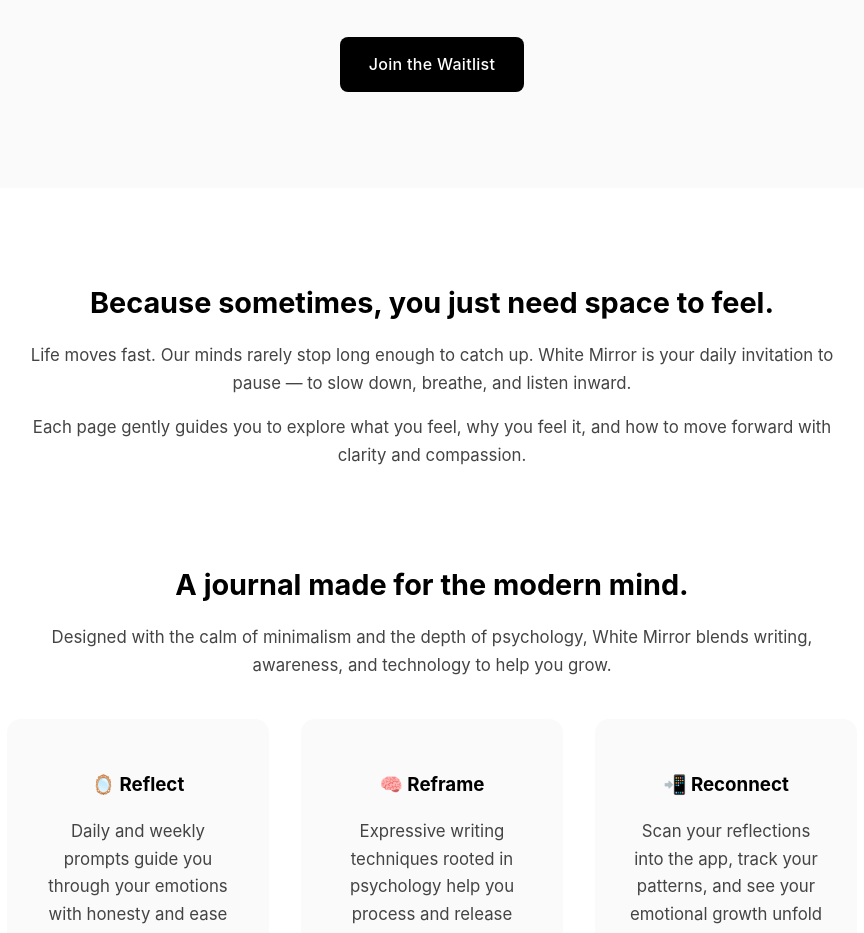
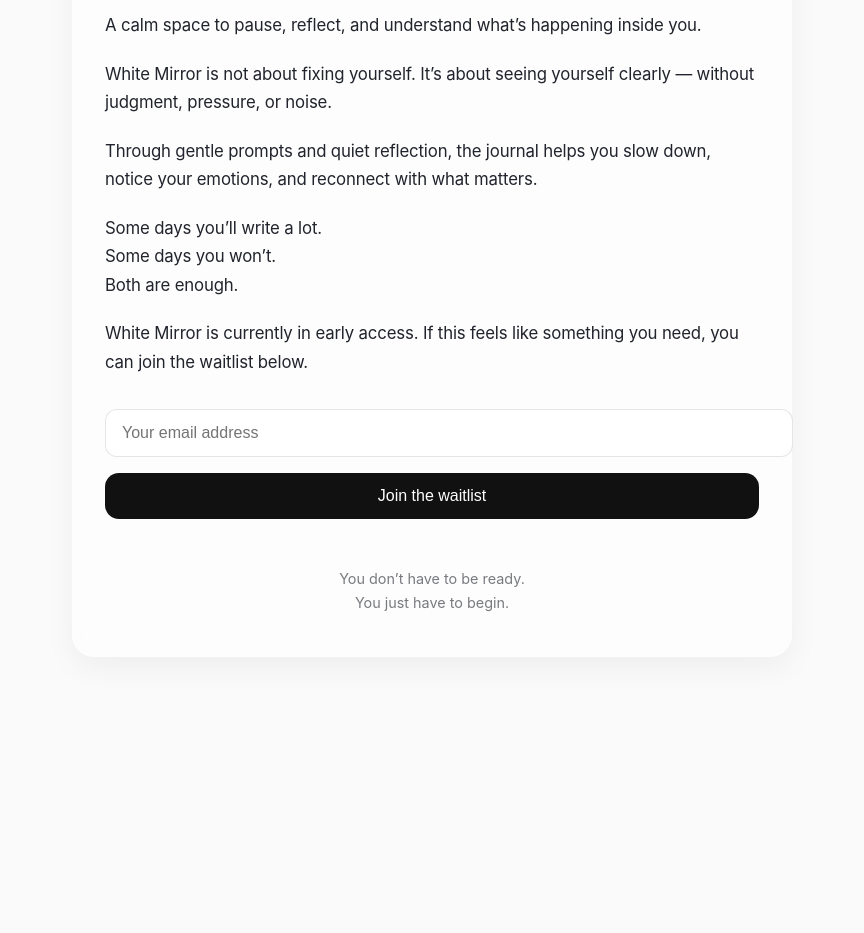
Before and after one commit to whitemirrorjournal/whitejournal-website, a plain HTML site: page index.html in a window 1280 px wide. Shown: the part 284-1217 px from the top of the page, without its empty margins (208-1072 px from the left). After the commit the page ends 1021 px from the top, so only its background shows below. Drawn offline with Linux system fonts and the light colour scheme.

Commit message:
Update index.html
Update White Mirror landing page copy and design tone

```diff
--- a/index.html
+++ b/index.html
@@ -1,247 +1,162 @@
 <!DOCTYPE html>
 <html lang="en">
 <head>
-  <link rel="stylesheet" href="styles/white-mirror.css">
   <meta charset="UTF-8" />
   <meta name="viewport" content="width=device-width, initial-scale=1.0" />
   <title>White Mirror Journal</title>
-  <link rel="icon" type="image/png" href="favicon.png" />
+
+  <!-- SF Pro fallback stack -->
   <style>
     :root {
-      --white: #ffffff;
-      --offwhite: #fafafa;
-      --gray: #444;
-      --black: #000;
-      --accent: #e3e7ec;
-      --font: "Inter", -apple-system, BlinkMacSystemFont, "Helvetica Neue", Arial, sans-serif;
+      --font-sans: -apple-system, BlinkMacSystemFont, "SF Pro Text",
+        "SF Pro Display", Inter, system-ui, sans-serif;
+
+      --background: 0 0% 98%;
+      --foreground: 220 15% 15%;
+
+      --glass-bg: 0 0% 100% / 0.55;
+      --glass-border: 0 0% 100% / 0.25;
+      --glass-shadow: 0 0% 0% / 0.05;
     }
 
     body {
       margin: 0;
-      font-family: var(--font);
-      color: var(--gray);
-      background-color: var(--white);
-      line-height: 1.65;
-      <div class="glass" style="max-width: 680px; margin: 80px auto; padding: 32px;">
-  <h1 class="journal-title">White Mirror Journal</h1>
-  <p class="journal-text">
-    This is not a place to become someone else.
-    It is a place to return to yourself.
-    <br /><br />
-    Take a breath. You’re safe to begin exactly where you are.
-  </p>
-</div>
+      font-family: var(--font-sans);
+      background: hsl(var(--background));
+      color: hsl(var(--foreground));
+      -webkit-font-smoothing: antialiased;
+      line-height: 1.7;
     }
 
-    header {
-      text-align: center;
-      padding: 8rem 1.5rem 6rem;
-      background: var(--offwhite);
+    .container {
+      max-width: 720px;
+      margin: 0 auto;
+      padding: 80px 24px;
     }
 
-    header h1 {
-      font-size: 2.4rem;
-      font-weight: 600;
-      color: var(--black);
-      margin-bottom: 1.2rem;
-      line-height: 1.3;
+    .glass {
+      background: hsl(var(--glass-bg));
+      backdrop-filter: blur(18px) saturate(1.1);
+      -webkit-backdrop-filter: blur(18px) saturate(1.1);
+      border: 1px solid hsl(var(--glass-border));
+      border-radius: 22px;
+      padding: 40px 32px;
+      box-shadow:
+        0 10px 30px hsl(var(--glass-shadow)),
+        inset 0 1px 0 hsl(0 0% 100% / 0.4);
     }
 
-    header p {
-      max-width: 700px;
-      margin: 0 auto 2.5rem;
-      font-size: 1.1rem;
-      color: var(--gray);
+    h1 {
+      font-size: 2.2rem;
+      font-weight: 500;
+      letter-spacing: -0.03em;
+      margin-bottom: 16px;
     }
 
-    .btn {
-      display: inline-block;
-      padding: 0.9rem 1.8rem;
-      background: var(--black);
-      color: var(--white);
-      border-radius: 8px;
-      text-decoration: none;
-      font-weight: 500;
-      letter-spacing: 0.3px;
-      transition: all 0.3s ease;
+    p {
+      font-size: 1.05rem;
+      letter-spacing: -0.01em;
+      margin-bottom: 20px;
     }
 
-    .btn:hover {
-      transform: translateY(-2px);
-      box-shadow: 0 6px 15px rgba(0, 0, 0, 0.1);
-    }
-
-    section {
-      max-width: 850px;
-      margin: 6rem auto;
-      padding: 0 1.5rem;
-      text-align: center;
-    }
-
-    section h2 {
-      font-size: 1.8rem;
-      color: var(--black);
-      margin-bottom: 1.3rem;
-      line-height: 1.3;
-    }
-
-    section p {
-      font-size: 1.05rem;
-      color: var(--gray);
-      margin-bottom: 1rem;
-    }
-
-    .features {
-      display: grid;
-      grid-template-columns: repeat(auto-fit, minmax(240px, 1fr));
-      gap: 2rem;
-      margin-top: 2.5rem;
-    }
-
-    .feature {
-      background: var(--offwhite);
-      padding: 2rem;
-      border-radius: 14px;
-      transition: all 0.3s ease;
-    }
-
-    .feature:hover {
-      background: var(--accent);
-    }
-
-    .feature h3 {
-      color: var(--black);
-      margin-bottom: 0.6rem;
+    .soft {
+      opacity: 0.85;
     }
 
     form {
-      margin-top: 2rem;
+      margin-top: 32px;
     }
 
-    input[type="text"], input[type="email"] {
-      padding: 0.8rem 1rem;
-      width: 70%;
-      max-width: 320px;
-      border: 1px solid #ccc;
-      border-radius: 8px;
-      margin-bottom: 1rem;
+    input[type="email"] {
+      width: 100%;
+      padding: 14px 16px;
+      border-radius: 12px;
+      border: 1px solid rgba(0,0,0,0.1);
       font-size: 1rem;
+      margin-bottom: 16px;
     }
 
-    input[type="submit"] {
-      background: var(--black);
-      color: var(--white);
+    button {
+      width: 100%;
+      padding: 14px 16px;
+      border-radius: 14px;
       border: none;
-      padding: 0.9rem 2rem;
-      border-radius: 8px;
+      background: #111;
+      color: #fff;
+      font-size: 1rem;
       cursor: pointer;
-      transition: all 0.3s ease;
     }
 
-    input[type="submit"]:hover {
-      transform: translateY(-2px);
-      box-shadow: 0 6px 15px rgba(0, 0, 0, 0.1);
+    button:hover {
+      opacity: 0.9;
     }
 
     footer {
+      margin-top: 48px;
+      font-size: 0.9rem;
+      opacity: 0.6;
       text-align: center;
-      padding: 4rem 1rem;
-      background: var(--offwhite);
-      color: #666;
-      font-size: 0.9rem;
-    }
-
-    footer a {
-      color: var(--black);
-      text-decoration: none;
-      margin: 0 0.5rem;
-    }
-
-    @media (max-width: 600px) {
-      header h1 {
-        font-size: 2rem;
-      }
-      section h2 {
-        font-size: 1.4rem;
-      }
     }
   </style>
 </head>
 
 <body>
-  <!-- Hero / Intro -->
-  <header>
-    <h1>See yourself, not just your reflection.</h1>
-    <p>
-      White Mirror is a guided journal and digital companion that helps you untangle your thoughts, understand your emotions, and reconnect with what truly matters — you.
-    </p>
-    <a href="#waitlist" class="btn">Join the Waitlist</a>
-  </header>
+  <div class="container">
+    <div class="glass">
 
-  <!-- Section 1 -->
-  <section>
-    <h2>Because sometimes, you just need space to feel.</h2>
-    <p>
-      Life moves fast. Our minds rarely stop long enough to catch up. White Mirror is your daily invitation to pause — to slow down, breathe, and listen inward.
-    </p>
-    <p>
-      Each page gently guides you to explore what you feel, why you feel it, and how to move forward with clarity and compassion.
-    </p>
-  </section>
+      <p class="soft">
+        This is a quiet place.<br />
+        Nothing to perform. Nothing to prove.
+      </p>
 
-  <!-- Section 2 -->
-  <section>
-    <h2>A journal made for the modern mind.</h2>
-    <p>
-      Designed with the calm of minimalism and the depth of psychology, White Mirror blends writing, awareness, and technology to help you grow.
-    </p>
+      <h1>White Mirror Journal</h1>
 
-    <div class="features">
-      <div class="feature">
-        <h3>🪞 Reflect</h3>
-        <p>Daily and weekly prompts guide you through your emotions with honesty and ease — no pressure, just presence.</p>
-      </div>
-      <div class="feature">
-        <h3>🧠 Reframe</h3>
-        <p>Expressive writing techniques rooted in psychology help you process and release what holds you back.</p>
-      </div>
-      <div class="feature">
-        <h3>📲 Reconnect</h3>
-        <p>Scan your reflections into the app, track your patterns, and see your emotional growth unfold over time.</p>
-      </div>
+      <p>
+        A calm space to pause, reflect, and understand what’s happening inside you.
+      </p>
+
+      <p>
+        White Mirror is not about fixing yourself.
+        It’s about seeing yourself clearly —
+        without judgment, pressure, or noise.
+      </p>
+
+      <p>
+        Through gentle prompts and quiet reflection,
+        the journal helps you slow down,
+        notice your emotions,
+        and reconnect with what matters.
+      </p>
+
+      <p>
+        Some days you’ll write a lot.<br />
+        Some days you won’t.<br />
+        Both are enough.
+      </p>
+
+      <p>
+        White Mirror is currently in early access.
+        If this feels like something you need,
+        you can join the waitlist below.
+      </p>
+
+      <!-- 🔒 KEEP THIS FORM STRUCTURE -->
+      <form action="https://formspree.io/f/xnqkqzye" method="POST">
+        <input
+          type="email"
+          name="email"
+          placeholder="Your email address"
+          required
+        />
+        <button type="submit">Join the waitlist</button>
+      </form>
+
+      <footer>
+        You don’t have to be ready.<br />
+        You just have to begin.
+      </footer>
+
     </div>
-  </section>
-
-  <!-- Section 3 -->
-  <section>
-    <h2>Built with care and intention.</h2>
-    <p>
-      Every element of White Mirror — from the design to the writing experience — is made to feel safe, warm, and deeply human.
-      It’s not about perfection. It’s about being real with yourself, one reflection at a time.
-    </p>
-  </section>
-
-  <!-- Waitlist -->
-  <section id="waitlist">
-    <h2>Be part of the beginning.</h2>
-    <p>
-      Join our early community of people who believe that emotional growth should be simple, beautiful, and human.
-    </p>
-    <form action="https://formspree.io/f/YOUR_FORM_ID" method="POST">
-      <input type="text" name="name" placeholder="Your Name (optional)" /><br />
-      <input type="email" name="email" placeholder="Your Email" required /><br />
-      <input type="submit" value="Join the Waitlist" />
-    </form>
-    <p style="font-size: 0.85rem; color: #777;">We’ll email you only when it matters — thoughtful updates, no noise.</p>
-  </section>
-
-  <!-- Footer -->
-  <footer>
-    <p>
-      <a href="https://instagram.com/whitemirrorjournal" target="_blank">Instagram</a> |
-      <a href="mailto:hello@whitemirrorjournal.com">Contact</a>
-    </p>
-    <p>© 2025 White Mirror</p>
-  </footer>
+  </div>
 </body>
 </html>
```
